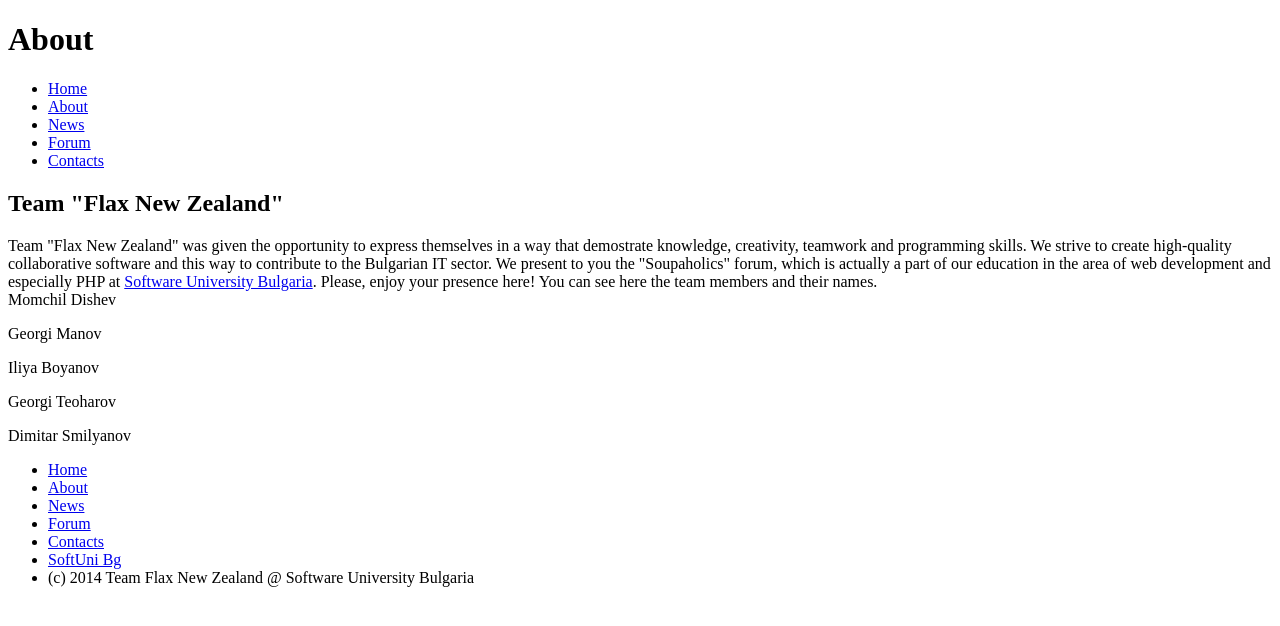
After one commit to georgimanov/PHP-Forum, a PHP site: page /02.About.html in a window 1280 px wide. The commit adds this page. Shown: the top 626 px of the page. Run offline with PHP 8.4, Linux system fonts and the light colour scheme.

Commit message:
about re-added

```diff
--- /dev/null
+++ b/website/02.About.html
@@ -0,0 +1,72 @@
+<!DOCTYPE html>
+<html xmlns="http://www.w3.org/1999/xhtml">
+<head>
+    <title> About - Team "Flax New Zealand" in SoftUni BG</title>
+</head>
+<body>
+    <header>
+        <h1>About </h1>
+        <section class="nav">
+            <nav>
+                <ul>
+                    <li><a href="index.html">Home</a></li>
+                    <li><a href="02.About.html">About</a></li>
+                    <li><a href="#">News</a></li>
+					<li><a href="#">Forum</a></li>
+                    <li><a href="#">Contacts</a></li>
+                </ul>
+            </nav>
+        </section>
+    </header>
+    <section class="main">
+        <h2>Team "Flax New Zealand"</h2>
+        <article>
+            Team "Flax New Zealand" was given the opportunity to express themselves in a way that demostrate knowledge, creativity, teamwork and programming skills.
+			We strive to create high-quality collaborative software and this way to contribute to the Bulgarian IT sector.
+			We present to you the "Soupaholics" forum, which is actually a part of our education in the area of web development and especially PHP
+			at <a href="http://softuni.bg">Software University Bulgaria</a>.
+			Please, enjoy your presence here!
+
+			You can see here the team members and their names.
+        </article>
+        <section class="members">
+            <div>
+                <figcaption>Momchil Dishev</figcaption>
+                <figure class="momchil">
+                </figure>
+            </div>
+            <div>
+                <figcaption>Georgi Manov</figcaption>
+                <figure class="georgi"></figure>
+            </div>
+            <div>
+                <figcaption>Iliya Boyanov</figcaption>
+                <figure class="iliya"></figure>
+            </div>
+            <div>
+                <figcaption>Georgi Teoharov</figcaption>
+                <figure class="gteo"></figure>
+            </div>
+            <div>
+                <figcaption>Dimitar Smilyanov</figcaption>
+                <figure class="dimitar">
+                </figure>
+            </div>
+
+        </section>
+    </section>
+    <footer>
+            <nav>
+                <ul>
+					<li><a href="index.html">Home</a></li>
+					<li><a href="02.About.html">About</a></li>
+					<li><a href="#">News</a></li>
+					<li><a href="#">Forum</a></li>
+					<li><a href="#">Contacts</a></li>
+					<li><a href="https://softuni.bg/">SoftUni Bg</a></li>
+					<li><span>(c) 2014 Team Flax New Zealand @ Software University Bulgaria</span></li>
+        </ul>
+        </nav>
+    </footer>
+</body>
+</html>
--- a/website/footer.php
+++ b/website/footer.php
@@ -1,7 +1,7 @@
 <footer>
     <nav>
         <ul>
-            <li><a href="#">Home</a></li>
+            <li><a href="index.html">Home</a></li>
             <li><a href="02.About.html">About</a></li>
             <li><a href="#">News</a></li>
             <li><a href="#">Forum</a></li>
--- a/website/header.php
+++ b/website/header.php
@@ -2,7 +2,7 @@
 <html xmlns="http://www.w3.org/1999/xhtml">
 <head>
 <meta charset="utf-8" />
-    <title>Soupaholic</title>
+    <title>Soupaholics</title>
     <link rel="stylesheet" href="styles/login-styles.css">
 </head>
 <body>
```
